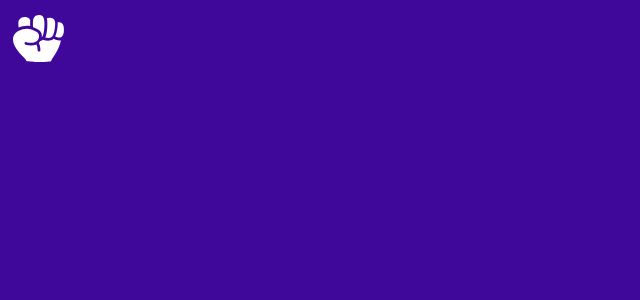
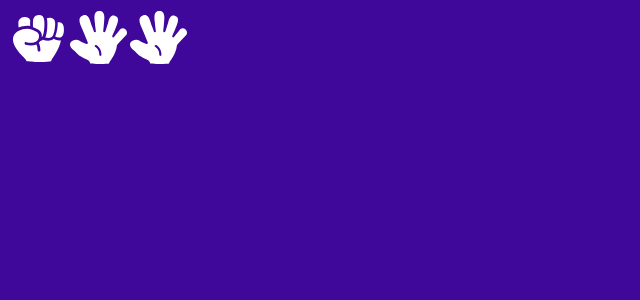
Before and after one commit to sooozi/react_codeit, a JavaScript app: page / in a window 1280 px wide. Shown: the top 300 px of the page, without its empty margins (0-640 px from the left). Built offline with nearby package versions, Linux system fonts and the light colour scheme.

Commit message:
가위바위보 - HandIcon (2)

```diff
--- a/src/App.js
+++ b/src/App.js
@@ -1,9 +1,12 @@
 import HandIcon from './HandIcon';
+// import Dice from './Dice';
 
 function App() {
   return (
     <div>
-      <HandIcon />
+      <HandIcon value="rock" />
+      <HandIcon value="scissor" />
+      <HandIcon value="paper" />
     </div>
   );
 }
--- a/src/Dice.js
+++ b/src/Dice.js
@@ -1,7 +1,9 @@
 import diceBlue01 from './assets/dice-blue-1.svg';
+import diceRed01 from './assets/dice-red-1.svg';
 
-function Dice() {
-  return <img src={diceBlue01} alt="주사위" />;
+function Dice(props) {
+  const diecImg = props.color === 'red' ? diceRed01 : diceBlue01;
+  return <img src={diecImg} alt="주사위" />;
 }
 
 export default Dice;
--- a/src/HandIcon.js
+++ b/src/HandIcon.js
@@ -1,7 +1,12 @@
 import rockImg from './assets/rock.svg';
+import scissorImg from './assets/scissor.svg';
+import paperImg from './assets/paper.svg';
 
-function HandIcon() {
-  return <img src={rockImg} alt="rock" />;
+const images = {rock: rockImg, scissor: scissorImg, paper: paperImg}
+
+function HandIcon({value}) {
+    const src = images[value];
+    return <img src={src} alt={value} />;
 }
 
 export default HandIcon;
```
Also changed, not shown: src/assets/paper.svg (added), src/assets/scissor.svg (added).
